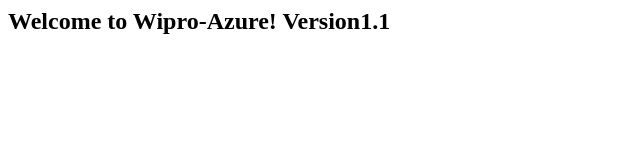
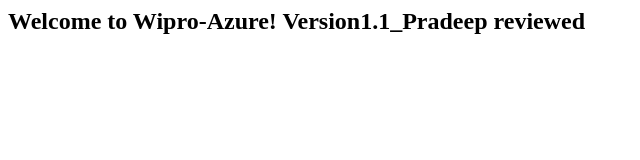
Before and after one commit to irnimran/IRNWEBAPP, a plain HTML site: page Index.html in a window 1280 px wide. Shown: the whole page, without its empty margins (0-640 px from the left). Drawn offline with Linux system fonts and the light colour scheme.

Commit message:
Update Index.html

```diff
--- a/Index.html
+++ b/Index.html
@@ -4,7 +4,7 @@
 </title>
 <body>
 <h2>
-	Welcome to Wipro-Azure! Version1.1
+	Welcome to Wipro-Azure! Version1.1_Pradeep reviewed
 <h2>
 </body>
 </html>
```
